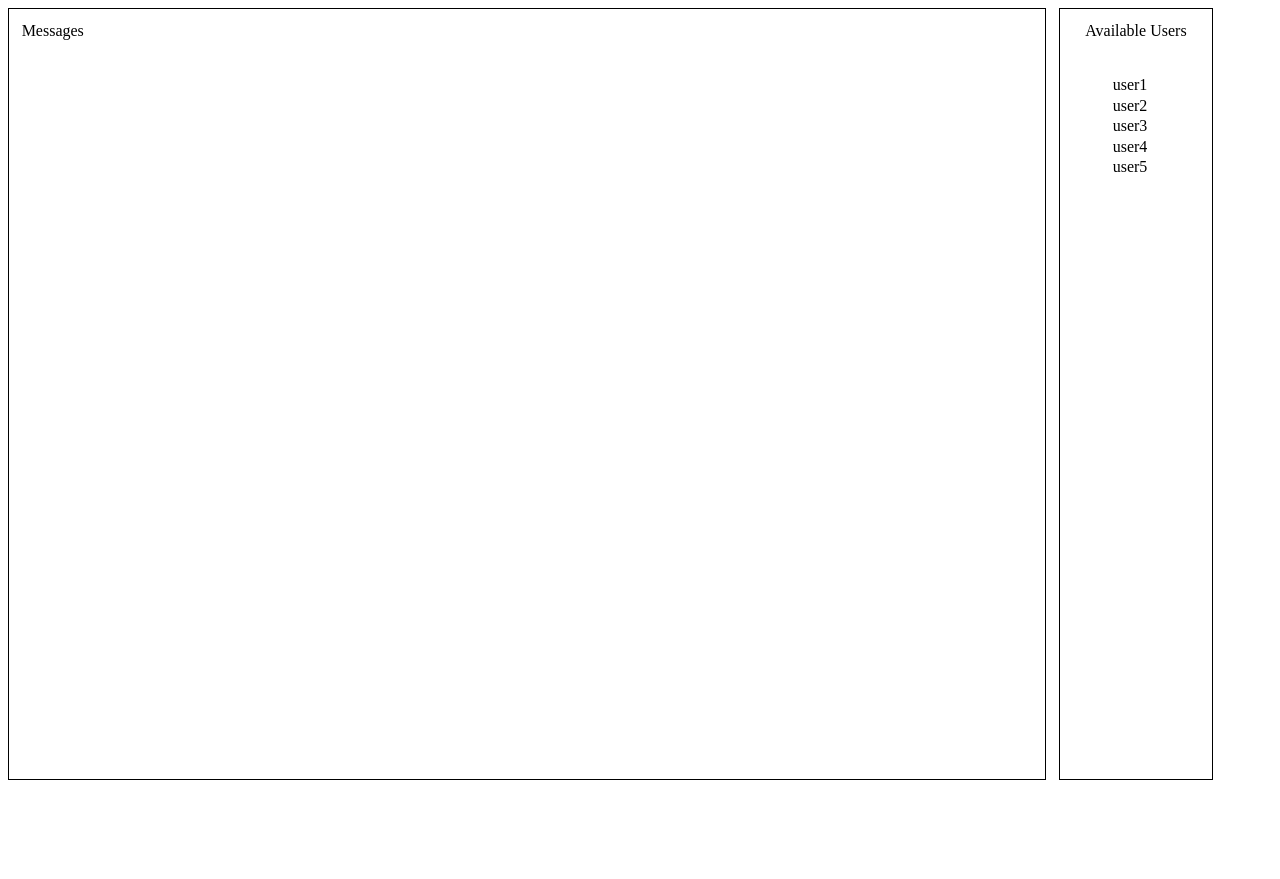
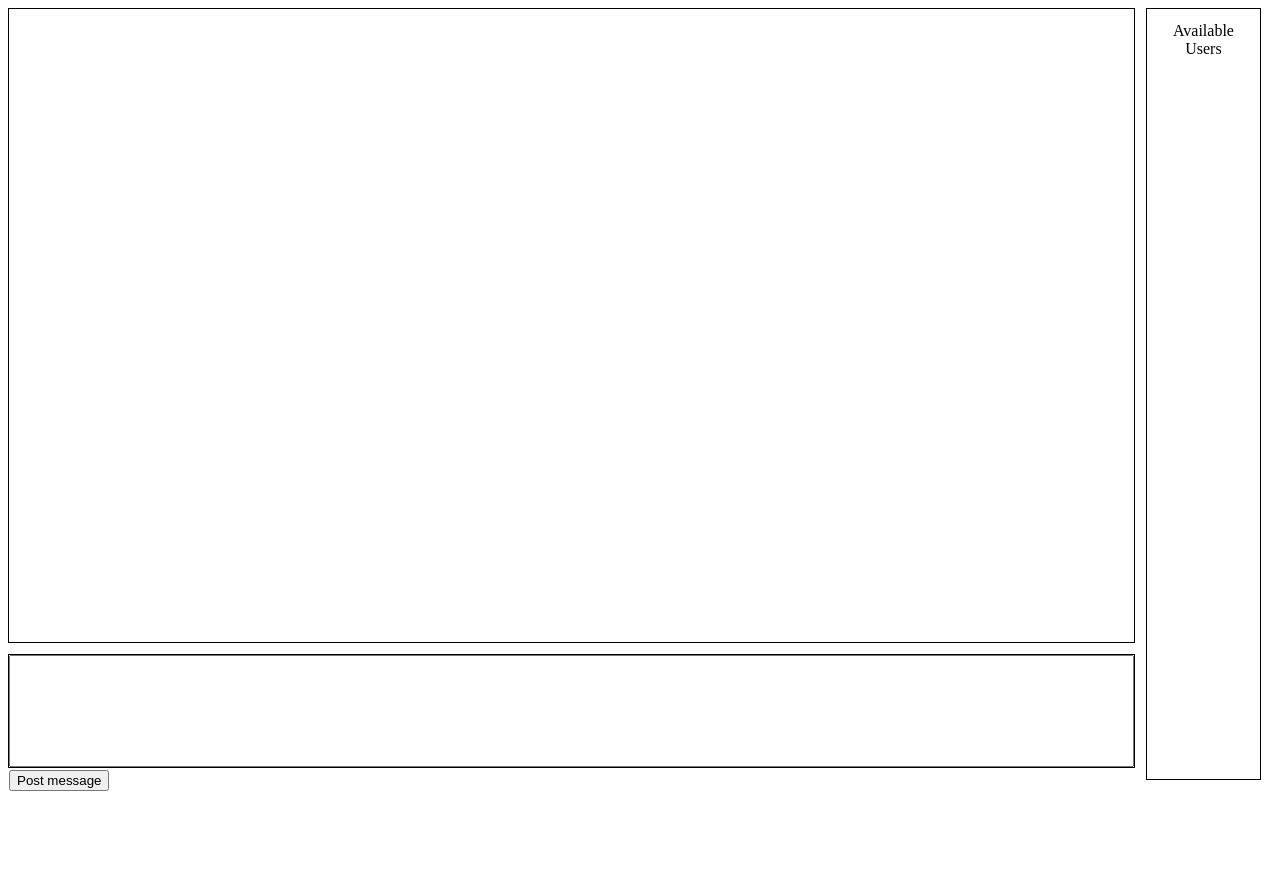
Before and after one commit to temp25/MyChatLocal, a website: page index.html in a window 1280 px wide. Before the commit the page ends 800 px from the top, so only its background shows below. Drawn offline with Linux system fonts and the light colour scheme.

Commit message:
Updated UI for message postings

```diff
--- a/index.html
+++ b/index.html
@@ -3,6 +3,20 @@
 		<title></title>
 		<script type="text/javascript">
 
+			function addUser(user) {
+				var usersList = document.getElementById("usersList");
+				var userNode = document.createElement("li");
+				userNode.innerHTML = user;
+				usersList.appendChild(userNode);
+			}
+
+			function postMessage() {
+				var message = document.getElementById("message");
+				document.getElementById("messages").appendChild(document.createTextNode(message.value));
+				document.getElementById("messages").appendChild(document.createElement("br"));
+				document.getElementById("messages").appendChild(document.createElement("br"));
+				message.value = "";
+			}
 
 			function checkUser() {
 				var xhttp = new XMLHttpRequest();
@@ -17,34 +31,95 @@
 			}
 		</script>
 		<style type="text/css">
+			div#messageView{
+				float:left;
+				width: 89%;
+				height: 95%;
+			}
 			li {
-				padding: 1% 0% 1% 0%;
+				padding: 2% 0% 2% 0%;
 			}
 			ul {
-				list-style-type: none; text-align: left; width: 100%
+				list-style-type: none;
+				text-align: left;
+				width: 100%;
 			}
-			div#usersMainContent {
+			div#userViewBody {
 				text-align: center;
 				width: 100%;
 				height: 90%;
+				overflow-x: hidden;
+				overflow-y: auto;
 			}
+			div#messages{
+				width: 100%;
+				height: 85%;
+				border:1px solid black;
+				overflow: auto;
+			}
+			div#messagesPostControl{
+				width:100%;
+				height: 15%;
+				margin-top: 1%;
+				border:1px solid black;
+			}
+			div#messagesPostControl1{
+				height: 100%;
+				width: 100%;
+			}
+			textarea#message{
+				height: 100%;
+				width: 100%;
+				resize: none;
+				align-content: flex-start;
+			}
+			div#messagesPostControl2{
+				height: 100%;
+				width: 10%;
+			}
+
+			div#userView{
+				float:left;
+				width: 7%;
+				height: 95%;
+				border:1px solid black;
+				padding: 1% 1% 1% 1%;
+				margin-left: 1%;
+			}
+
+			div#userViewHeader{
+				text-align: center;
+				width: 100%;
+				height: 5%;
+			}
+
+			button#postBtn{
+				margin-top: 3px;
+			}
+
 		</style>
 	</head>
 	<body>
-			<div style="float:left; width: 80%; height: 95%; border:1px solid black; padding: 1% 1% 1% 1%;">Messages</div>
-			<div style="float:left; width: 10%; height: 95%; border:1px solid black; padding: 1% 1% 1% 1%; margin-left: 1%">
-				<div style="text-align: center; width: 100%; height: 5%;">
+			<div id="messageView">
+				<div id="messages"></div>
+				<div id="messagesPostControl">
+					<div id="messagesPostControl1">
+						<textarea id="message"></textarea>
+					</div>
+					<div id="messagesPostControl2">
+						<button id="postBtn" onclick="postMessage()">Post message</button>
+					</div>
+				</div>
+			</div>
+			<div id="userView">
+				<div id="userViewHeader">
 					Available Users
 				</div>
-				<div id="usersMainContent">
-					<ul>
-						<li>user1</li>
-						<li>user2</li>
-						<li>user3</li>
-						<li>user4</li>
-						<li>user5</li>
+				<div id="userViewBody">
+					<ul id="usersList">
 					</ul>
 				</div>
 			</div>
+
 	</body>
 </html>
```
